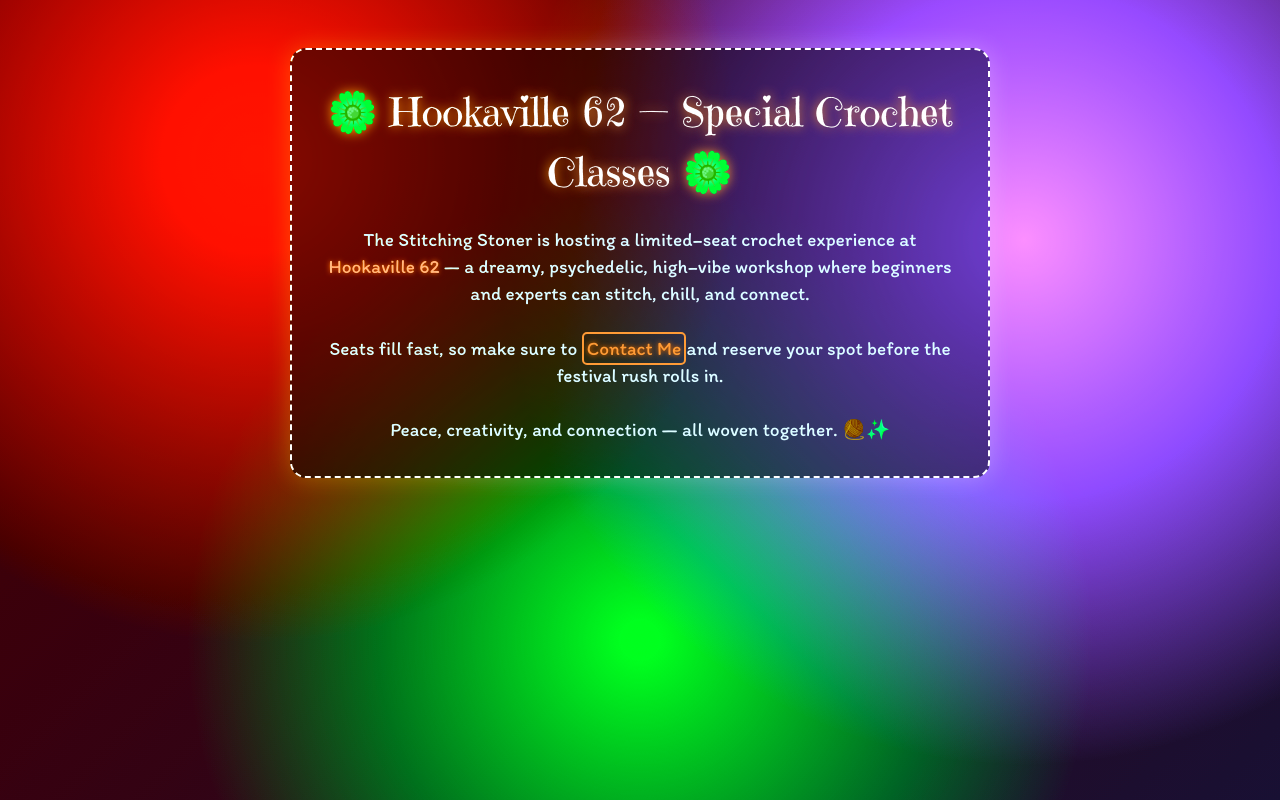
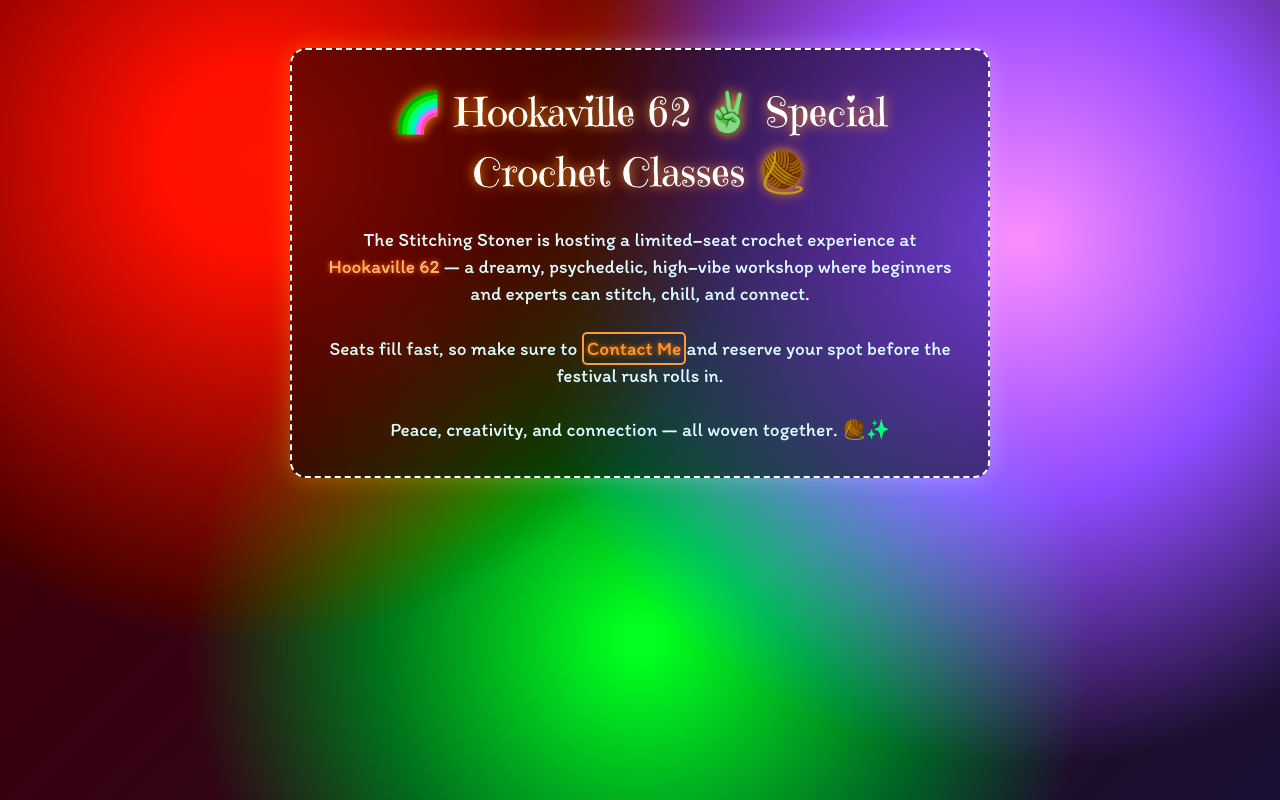
Before and after one commit to MyBaBB/thestitchingstoner, a React (Vite) app: page /specialevent in a window 1280 px wide. Built offline with nearby package versions, Linux system fonts and the light colour scheme.

Commit message:
made a special page

```diff
--- a/src/Pages/SpecialEventPageFolder/SpecialEvent.jsx
+++ b/src/Pages/SpecialEventPageFolder/SpecialEvent.jsx
@@ -6,7 +6,7 @@ export default function SpecialEventPage() {
     <div className="specialEventPage">
       <div className="specialEventContent">
         <h1 className="specialEventTitle">
-          🌼 Hookaville 62 — Special Crochet Classes 🌼
+          🌈 Hookaville 62 ✌🏼 Special Crochet Classes 🧶
         </h1>
 
         <p className="specialEventParagraph">
```
